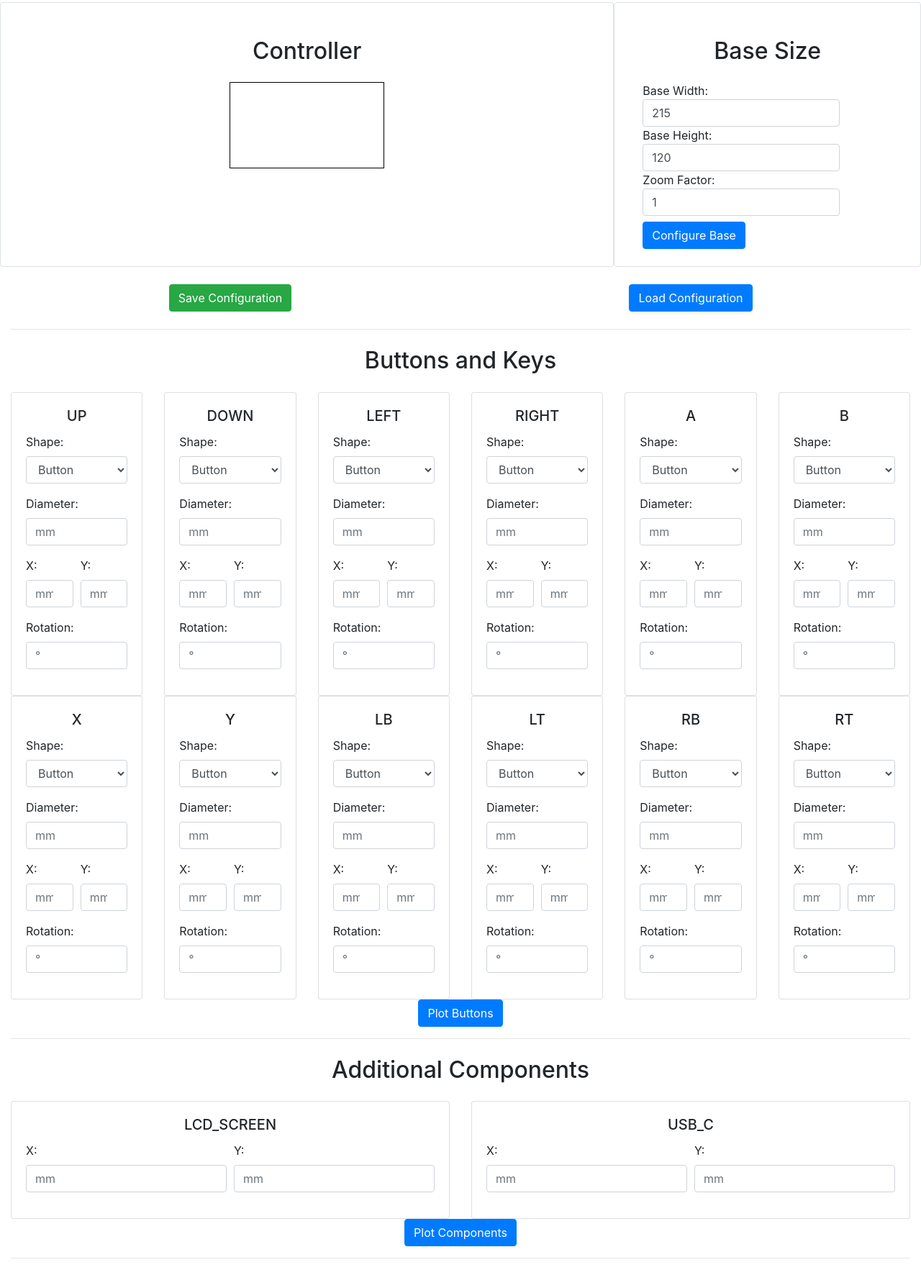
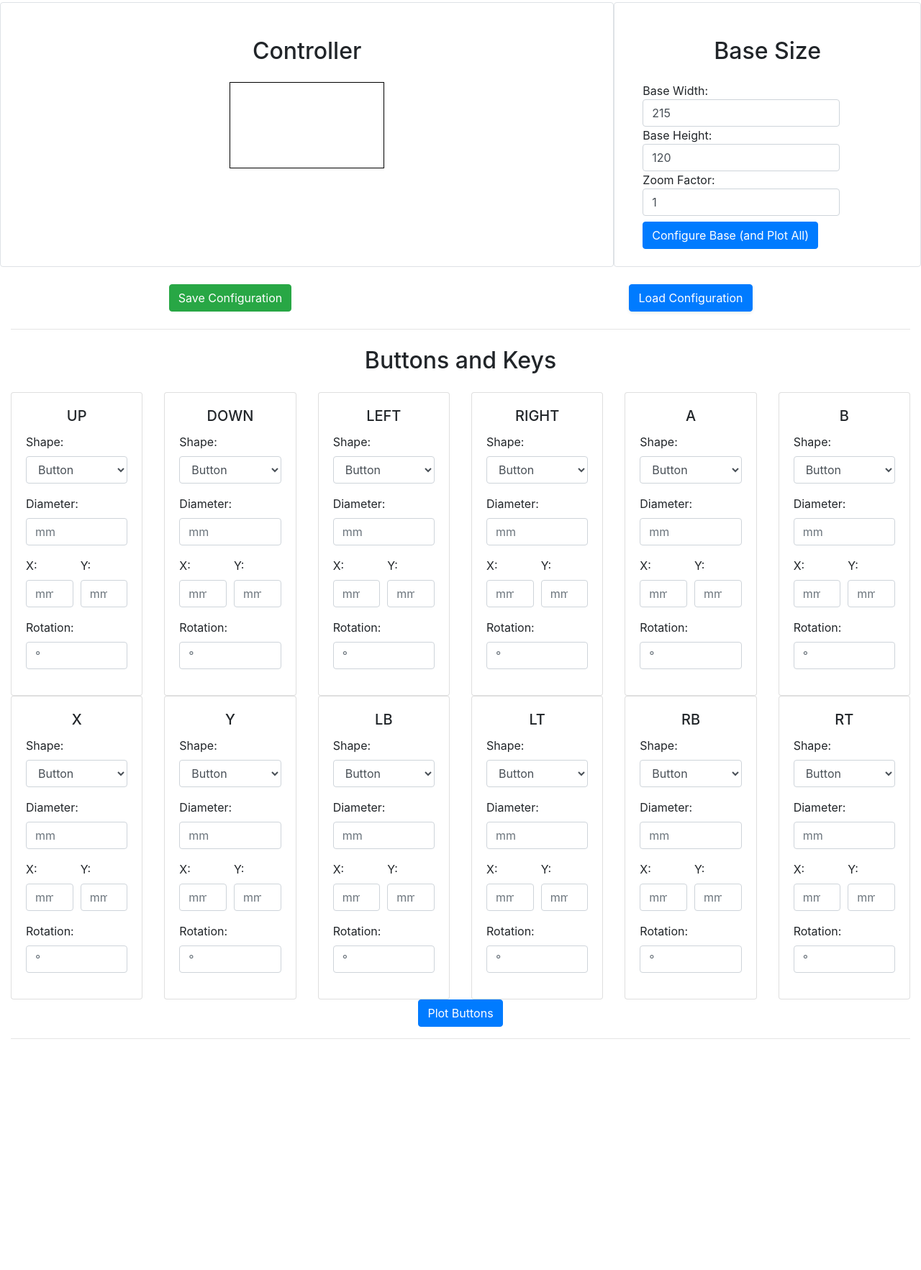
Before and after one commit to jackjburnett/ControllerForgeVisualiser, a website with bundled scripts: page index.html in a window 1280 px wide. Shown: the part 93-1858 px from the top of the page at 72% size. After the commit the page ends 1553 px from the top, so only its background shows below. Built offline with nearby package versions, Linux system fonts and the light colour scheme.

Commit message:
V1 Complete

```diff
--- a/index.html
+++ b/index.html
@@ -74,7 +74,7 @@
             </div>
             <div class="col-12 mt-2">
               <button class="btn btn-primary" id="baseButton" type="button">
-                Configure Base
+                Configure Base (and Plot All)
               </button>
             </div>
           </form>
@@ -113,11 +113,12 @@
       </form>
       <hr />
 
-      <!-- Components Forms -->
+      <!-- TODO: Components Forms -->
+      <!--
       <form id="componentsForms">
         <h2 class="text-center my-4">Additional Components</h2>
         <div class="row" id="componentsContainer">
-          <!-- Component input fields are added using components.js -->
+          <!- Component input fields are added using components.js ->
         </div>
         <div class="text-center">
           <button class="btn btn-primary" id="plotComponents" type="button">
@@ -126,7 +127,7 @@
         </div>
       </form>
       <hr />
-    </div>
+    </div> -->
 
     <!-- Bootstrap, JS, and dependencies -->
     <script src="https://code.jquery.com/jquery-3.5.1.slim.min.js"></script>
--- a/scripts/canvas.js
+++ b/scripts/canvas.js
@@ -1,4 +1,5 @@
 import _buttonLabels from "./_buttonLabels.js";
+import _componentLabels from "./_componentLabels.js";
 
 let zoomFactor = 1; // Default zoom factor
 let baseWidth = 215; // Default base width
@@ -18,6 +19,7 @@ export function applyBaseSizeAndZoom() {
   canvas.style.height = baseHeight * zoomFactor + "px";
 
   plotButtons();
+  plotComponents();
 }
 
 export function plotButtons() {
@@ -125,3 +127,4 @@ export function plotButtons() {
 }
 
 // TODO: Plot Components
+export function plotComponents() {}
--- a/scripts/index.js
+++ b/scripts/index.js
@@ -1,6 +1,6 @@
 import { initializeButtons } from "./buttons.js";
 import { initializeComponents } from "./components.js";
-import { plotButtons, applyBaseSizeAndZoom } from "./canvas.js";
+import { plotButtons, plotComponents, applyBaseSizeAndZoom } from "./canvas.js";
 import { saveConfiguration } from "./save.js";
 import { loadConfiguration } from "./load.js";
 
@@ -8,7 +8,7 @@ import { loadConfiguration } from "./load.js";
 function initialize() {
   initializeButtons();
   applyBaseSizeAndZoom();
-  initializeComponents();
+  // initializeComponents();
 }
 
 document.addEventListener("DOMContentLoaded", initialize);
```
